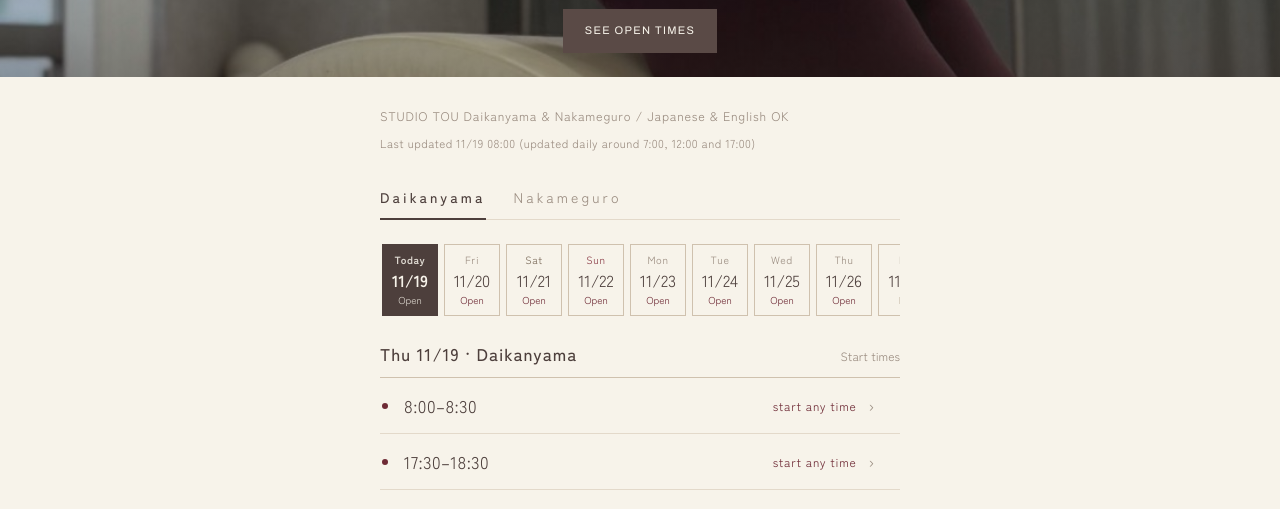
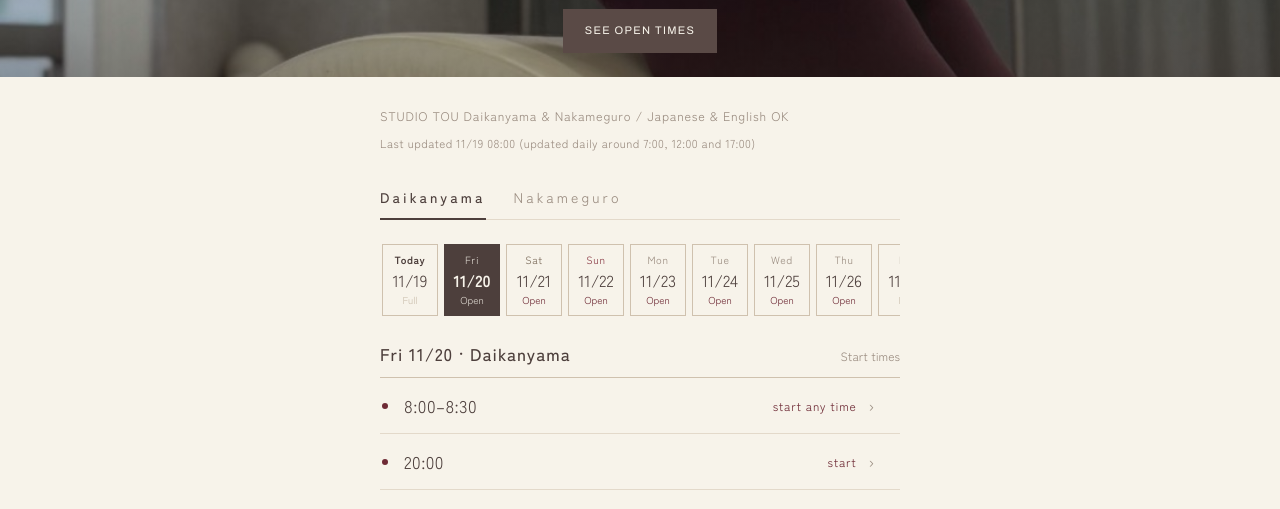
Before and after one commit to ayaleee/ayaleee.github.io, a plain HTML site: page index.html in a window 1280 px wide. Shown: the part 219-728 px from the top of the page. Drawn offline with Linux system fonts and the light colour scheme.

Commit message:
空き枠を更新 2026-11-19 14:30

```diff
--- a/index.html
+++ b/index.html
@@ -263,7 +263,7 @@ const DATA = {
 // 終日埋まりにする日（DATA の外。毎朝の自動更新では消えない）。2026-11-28＝押さえ、11/20 の結果で解除か確定
 const CLOSED_DAYS = ["2026-11-28"];
 const OPEN = 8*60, CLOSE = 21*60, BUFFER = 30, LESSON = 60, STEP = 30;
-const TICKET_TRAVEL = 60, TICKET_MARGIN = 30;
+const TICKET_TRAVEL = 60, TICKET_MARGIN = 30, LEAD_HOURS = 24;
 // R1〜R6 は青葉台用でまだ使えない（2026-11-18）。中目黒は GP1〜GP6 だけで数える
 const TN_REFORMERS = ["GP1","GP2","GP3","GP4","GP5","GP6"];
 const toMin = s => { const [h,m] = s.split(":").map(Number); return h*60+m; };
@@ -280,7 +280,7 @@ const T = {
     storeLabel:"店舗", dateLabel:"日付", td:"代官山", tn:"中目黒",
     wd:["日","月","火","水","木","金","土"], today:"今日", open:"空きあり", full:"満",
     day:(m,d,w,st)=>`${m}/${d}（${w}）${st}`, startsAt:"開始できる時間",
-    one:"スタート", range:"の間にスタート", left:n=>`残り${n}名`, none:"この日は空きがありません。ほかの日をお選びください。",
+    one:"スタート", range:"の間にスタート", left:n=>`残り${n}名`, none:"この日は空きがありません。ほかの日をお選びください。", soon:"ページからのお申し込みは24時間前までです。直前のご予約は LINE でご相談ください。",
     prep:"ただいま空き情報を準備中です。LINE でお問い合わせください。",
     asof:(m,d,t)=>`最終更新 ${m}/${d} ${t}（毎日 7時・12時・17時ごろ更新）`,
     howH:"ご予約のしかた", trial:"体験レッスン 60分",
@@ -320,7 +320,7 @@ const T = {
     storeLabel:"Studio", dateLabel:"Date", td:"Daikanyama", tn:"Nakameguro",
     wd:["Sun","Mon","Tue","Wed","Thu","Fri","Sat"], today:"Today", open:"Open", full:"Full",
     day:(m,d,w,st)=>`${w} ${m}/${d} · ${st}`, startsAt:"Start times",
-    one:"start", range:"start any time", left:n=>`${n} ${n===1?"spot":"spots"} left`, none:"No openings on this day. Please choose another day.",
+    one:"start", range:"start any time", left:n=>`${n} ${n===1?"spot":"spots"} left`, none:"No openings on this day. Please choose another day.", soon:"Online requests close 24 hours before. For last-minute bookings, please ask on LINE.",
     prep:"Availability is being updated. Please ask on LINE.",
     asof:(m,d,t)=>`Last updated ${m}/${d} ${t} (updated daily around 7:00, 12:00 and 17:00)`,
     howH:"How to book", trial:"Trial lesson, 60 min",
@@ -361,7 +361,7 @@ const T = {
     storeLabel:"店铺", dateLabel:"日期", td:"代官山", tn:"中目黑",
     wd:["日","一","二","三","四","五","六"], today:"今天", open:"有空位", full:"已满",
     day:(m,d,w,st)=>`${m}/${d}（周${w}）${st}`, startsAt:"可开始的时间",
-    one:"开始", range:"之间开始", left:n=>`剩余${n}名`, none:"这一天已约满，请选择其他日期。",
+    one:"开始", range:"之间开始", left:n=>`剩余${n}名`, none:"这一天已约满，请选择其他日期。", soon:"网页申请需提前 24 小时。临时预约请通过 LINE 咨询。",
     prep:"空位信息更新中，请通过 LINE 咨询。",
     asof:(m,d,t)=>`最后更新 ${m}/${d} ${t}（每天约 7点・12点・17点更新）`,
     howH:"预约方式", trial:"体验课 60分钟",
@@ -426,8 +426,8 @@ function startsFor(store, key){
   } else {
     ok = STARTS.filter(s => fits(me, s) && tnLeft(key, s) > 0);
   }
-  // 今日は2時間後より前の時刻を出さない
-  if (key === tKey) ok = ok.filter(s => s >= nowMin + 120);
+  // 申し込みは開始の24時間前まで（2026-11-19 Ayalee）。それより近い枠は出さない
+  { const [y,mo,da] = key.split("-").map(Number); ok = ok.filter(s => new Date(y, mo-1, da, 0, s).getTime() - Date.now() >= LEAD_HOURS*3600*1000); }
   return ok;
 }
 // 中目黒：その時刻に空いているリフォーマーの台数（＝入れる人数）
@@ -435,6 +435,8 @@ function tnLeft(key, s){
   const map = DATA.tn[key] || {};
   return TN_REFORMERS.filter(u => fits(blocked(map[u] || []), s)).length;
 }
+// その日の最初の枠が24時間以内＝当日・翌日（一部が締め切り済み）。空きがなければここは「LINE でご相談ください」と出す
+function isSoon(key){ const [y,mo,da] = key.split("-").map(Number); return new Date(y, mo-1, da, 0, OPEN).getTime() - Date.now() < LEAD_HOURS*3600*1000; }
 // 続いている開始時刻を帯にまとめる（中目黒は残り人数が同じものだけ）
 function bands(starts, key){
   const out = [];
@@ -476,7 +478,7 @@ function render(){
       ? `<span class="t">${fmt(x.a)}</span><span class="s">${L().one}</span>`
       : `<span class="t">${fmt(x.a)}${lang==="en"?"–":"〜"}${fmt(x.b)}</span><span class="s">${L().range}</span>`;
     return `<button type="button" class="seg" data-a="${x.a}" aria-expanded="${open}">${head}<span class="n">${x.n ? L().left(x.n) : ""}</span><span class="go" aria-hidden="true">›</span></button>` + (open ? reqHTML(x) : "");
-  }).join("") : `<div class="empty">${L().none}</div>`;
+  }).join("") : `<div class="empty">${isSoon(selected) ? L().soon : L().none}</div>`;
   document.querySelectorAll("button.seg").forEach(b => b.addEventListener("click", () => { const a = +b.dataset.a; openBand = openBand === a ? null : a; render(); }));
   const box = document.getElementById("req");
   if (box) initReq();
```
